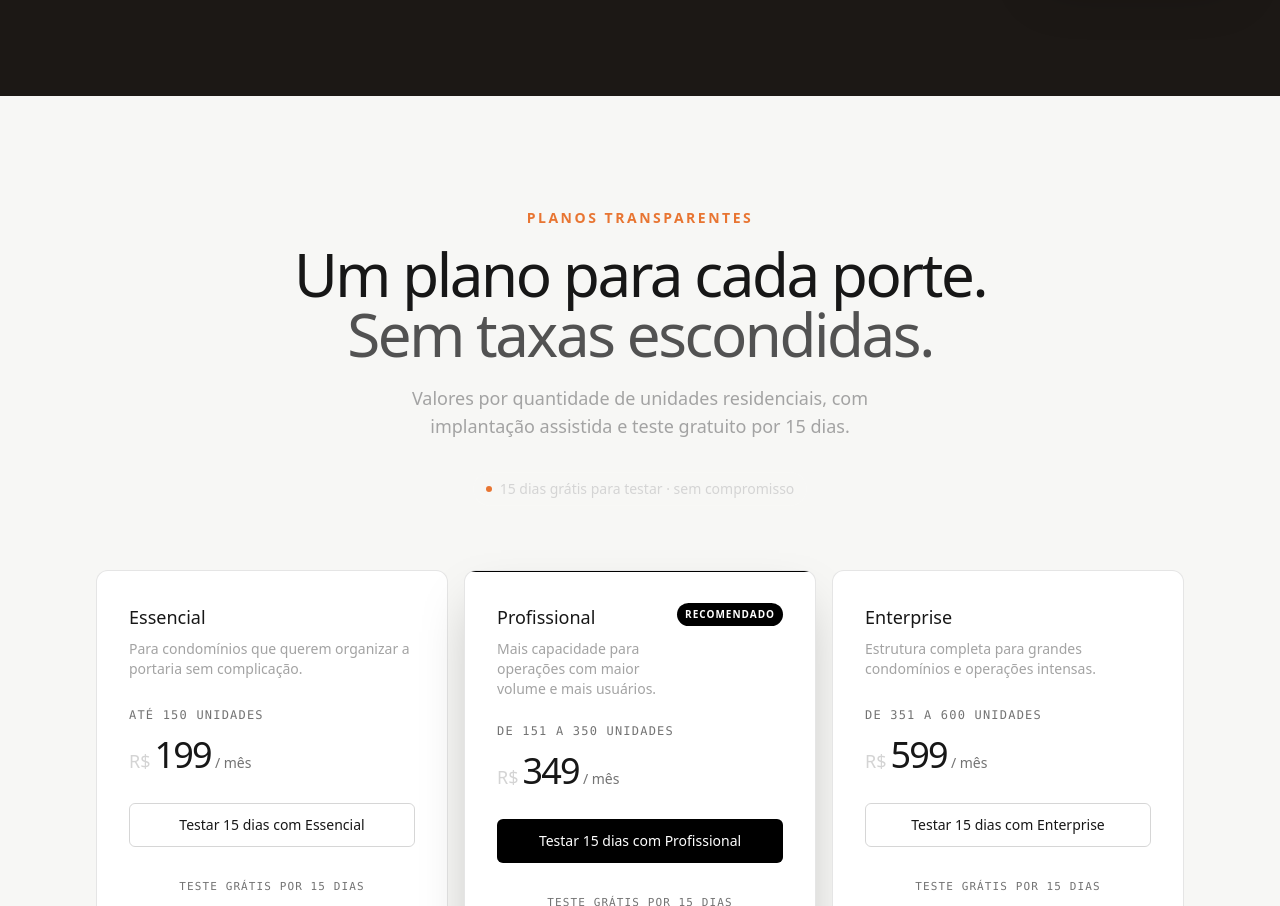
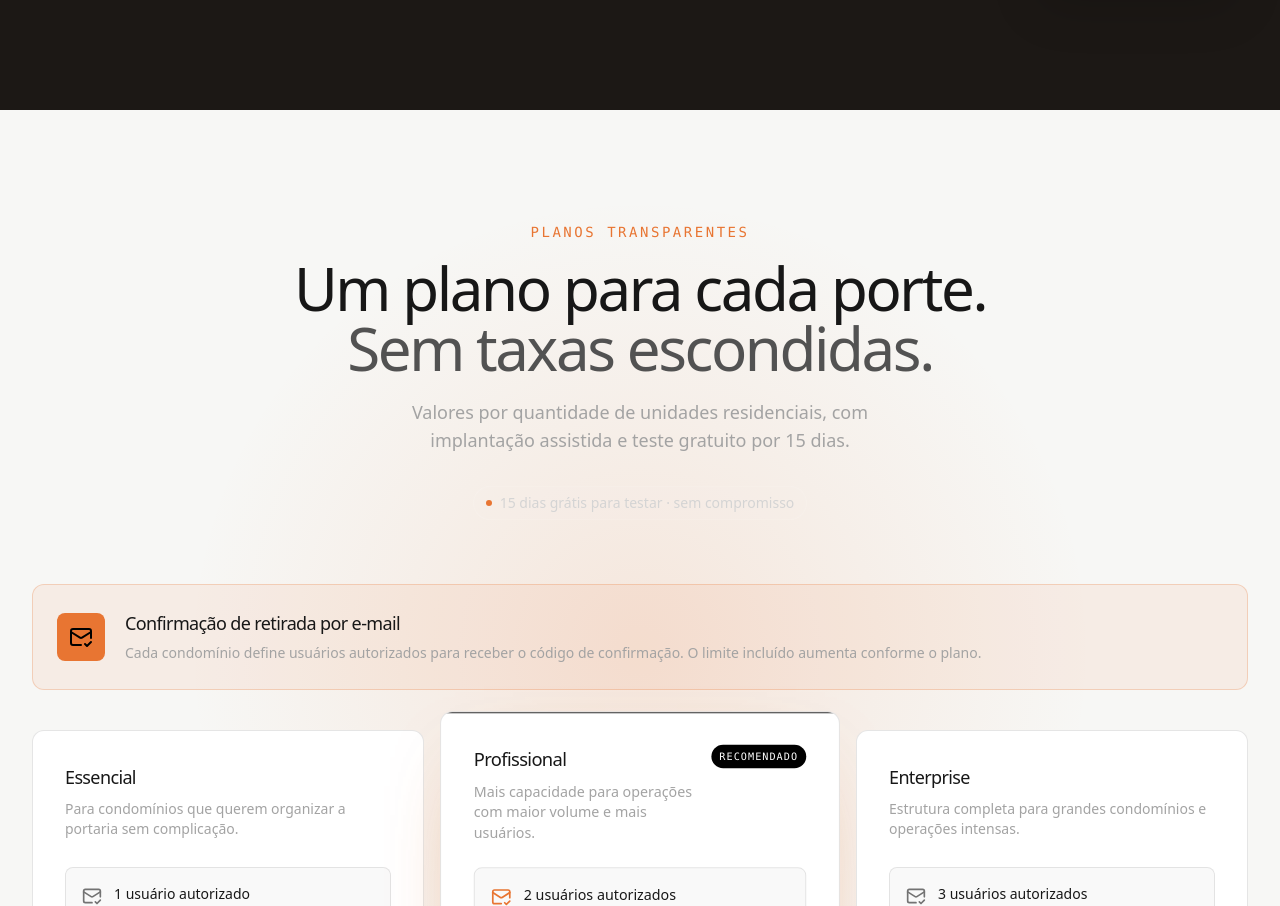
Before and after one commit to edduardoSW/Acex_Portaria, a React (Vite) app: page / in a window 1280 px wide. Shown: the part 1894-2800 px from the top of the page. Built offline with nearby package versions, Linux system fonts and the light colour scheme.

Commit message:
feat: destaca planos e limites de confirmação por email

```diff
--- a/src/components/ui/pricing-section.tsx
+++ b/src/components/ui/pricing-section.tsx
@@ -1,4 +1,4 @@
-import { Check } from 'lucide-react';
+import { Check, MailCheck } from 'lucide-react';
 import { cn } from '../../lib/utils';
 
 export type PricingPlan = {
@@ -7,6 +7,7 @@ export type PricingPlan = {
   range: string;
   price: number | null;
   description: string;
+  confirmationUsers: number | null;
   features: string[];
   featured?: boolean;
 };
@@ -19,8 +20,8 @@ type PricingSectionProps = {
 
 export function PricingSection({ plans, onSelect, onCustom }: PricingSectionProps) {
   return (
-    <section id="planos" className="theme-section relative w-full bg-black py-20 font-sans text-white selection:bg-white selection:text-black sm:py-28">
-      <div className="mx-auto max-w-6xl px-5 sm:px-8">
+    <section id="planos" className="pricing-section theme-section relative w-full overflow-hidden bg-black py-20 font-sans text-white selection:bg-white selection:text-black sm:py-28">
+      <div className="relative mx-auto max-w-7xl px-5 sm:px-8">
         <div className="mb-12 flex flex-col items-center text-center sm:mb-16">
           <p className="mb-4 text-sm font-semibold uppercase tracking-[0.18em] text-acex-teal">Planos transparentes</p>
           <h2 className="max-w-3xl text-balance text-4xl font-medium tracking-[-0.04em] text-white sm:text-5xl md:text-6xl">
@@ -35,13 +36,21 @@ export function PricingSection({ plans, onSelect, onCustom }: PricingSectionProp
           </div>
         </div>
 
-        <div className="grid w-full grid-cols-1 gap-4 lg:grid-cols-3">
+        <div className="pricing-email-banner mb-10 grid gap-5 rounded-xl border border-acex-teal/25 bg-acex-teal/[0.08] p-5 sm:grid-cols-[auto_1fr] sm:items-center sm:p-6">
+          <div className="grid h-12 w-12 place-items-center rounded-lg bg-acex-teal text-black"><MailCheck className="h-6 w-6" /></div>
+          <div>
+            <h3 className="text-lg font-medium text-white">Confirmação de retirada por e-mail</h3>
+            <p className="mt-1 text-sm leading-6 text-neutral-400">Cada condomínio define usuários autorizados para receber o código de confirmação. O limite incluído aumenta conforme o plano.</p>
+          </div>
+        </div>
+
+        <div className="grid w-full grid-cols-1 gap-5 lg:grid-cols-3 lg:items-stretch">
           {plans.map((plan) => (
             <article
               key={plan.key}
               className={cn(
-                'theme-panel relative flex flex-col overflow-hidden rounded-xl border bg-[#050505] p-7 transition-colors sm:p-8',
-                plan.featured ? 'border-white/[0.25] shadow-2xl' : 'border-white/[0.08] hover:border-white/[0.15]',
+                'pricing-card theme-panel relative flex flex-col overflow-hidden rounded-xl border bg-[#050505] p-7 transition-all duration-300 sm:p-8',
+                plan.featured ? 'pricing-card-featured border-acex-teal/60 shadow-2xl lg:-translate-y-3 lg:scale-[1.02]' : 'border-white/[0.08] hover:-translate-y-1 hover:border-white/[0.18]',
               )}
             >
               {plan.featured && <div className="pricing-highlight absolute inset-x-0 top-0 h-px bg-white" />}
@@ -57,10 +66,20 @@ export function PricingSection({ plans, onSelect, onCustom }: PricingSectionProp
                 )}
               </div>
 
+              <div className={cn('pricing-email-limit mb-6 rounded-lg border p-4', plan.featured ? 'border-acex-teal/25 bg-acex-teal/[0.08]' : 'border-white/[0.08] bg-white/[0.025]')}>
+                <div className="flex items-start gap-3">
+                  <MailCheck className={cn('mt-0.5 h-5 w-5 shrink-0', plan.featured ? 'text-acex-teal' : 'text-neutral-500')} />
+                  <div>
+                    <p className="text-sm font-medium text-white">{plan.confirmationUsers} {plan.confirmationUsers === 1 ? 'usuário autorizado' : 'usuários autorizados'}</p>
+                    <p className="mt-1 text-xs leading-5 text-neutral-500">{plan.confirmationUsers === 1 ? 'Recebe' : 'Recebem'} por e-mail o código para confirmar a retirada.</p>
+                  </div>
+                </div>
+              </div>
+
               <p className="mb-3 font-mono text-xs uppercase tracking-widest text-neutral-500">{plan.range}</p>
               <div className="mb-7 flex items-baseline gap-1">
                 <span className="text-lg font-medium text-neutral-300">R$</span>
-                <span className="text-4xl font-medium tracking-[-0.05em]">{plan.price}</span>
+                <span className="text-5xl font-medium tracking-[-0.06em]">{plan.price}</span>
                 <span className="text-sm font-medium text-neutral-500">/ mês</span>
               </div>
 
--- a/src/index.css
+++ b/src/index.css
@@ -91,6 +91,27 @@
   color-scheme: light;
 }
 
+:where(.acex-dark, .acex-light),
+:where(.acex-dark, .acex-light) button,
+:where(.acex-dark, .acex-light) input,
+:where(.acex-dark, .acex-light) select,
+:where(.acex-dark, .acex-light) textarea {
+  font-family: Inter, ui-sans-serif, system-ui, -apple-system, BlinkMacSystemFont, "Segoe UI", sans-serif;
+  font-feature-settings: "cv02", "cv03", "cv04", "cv11";
+}
+
+:where(.acex-dark, .acex-light) h1,
+:where(.acex-dark, .acex-light) h2,
+:where(.acex-dark, .acex-light) h3 {
+  font-weight: 600;
+  letter-spacing: -0.035em;
+}
+
+:where(.acex-dark, .acex-light) .uppercase {
+  font-family: ui-monospace, SFMono-Regular, Menlo, Monaco, Consolas, "Liberation Mono", monospace;
+  font-weight: 500;
+}
+
 .acex-light .acex-surface {
   border-color: rgba(28, 24, 21, 0.1);
   background: #fff;
@@ -156,6 +177,23 @@
 
 .acex-light .pricing-divider {
   background: rgba(0, 0, 0, 0.09);
+}
+
+.pricing-section::before {
+  content: '';
+  position: absolute;
+  inset: 0;
+  pointer-events: none;
+  background: radial-gradient(circle at 50% 35%, rgba(232, 117, 50, 0.13), transparent 38%);
+}
+
+.pricing-card-featured {
+  box-shadow: 0 30px 80px -42px rgba(232, 117, 50, 0.72);
+}
+
+.acex-light .pricing-email-limit {
+  border-color: rgba(0, 0, 0, 0.09);
+  background: rgba(0, 0, 0, 0.025);
 }
 
 .acex-light .bg-black {
@@ -248,8 +286,9 @@
   border-radius: 0.75rem;
 }
 
-.acex-dark .font-black {
-  font-weight: 700;
+.acex-dark .font-black,
+.acex-light .font-black {
+  font-weight: 600;
 }
 
 .acex-dark input:not([type='range']):not([type='checkbox']):not([type='radio']),
--- a/src/pages/LandingPage.tsx
+++ b/src/pages/LandingPage.tsx
@@ -25,6 +25,7 @@ type Plan = {
   range: string;
   price: number | null;
   description: string;
+  confirmationUsers: number | null;
   features: string[];
   featured?: boolean;
 };
@@ -36,6 +37,7 @@ const plans: Plan[] = [
     range: 'Até 150 unidades',
     price: 199,
     description: 'Para condomínios que querem organizar a portaria sem complicação.',
+    confirmationUsers: 1,
     features: ['Cadastro de moradores', 'Controle de encomendas', 'Avisos aos moradores', 'Histórico de retiradas'],
   },
   {
@@ -44,6 +46,7 @@ const plans: Plan[] = [
     range: 'De 151 a 350 unidades',
     price: 349,
     description: 'Mais capacidade para operações com maior volume e mais usuários.',
+    confirmationUsers: 2,
     features: ['Tudo do Essencial', 'Múltiplos porteiros', 'Códigos de retirada', 'Painel administrativo completo'],
     featured: true,
   },
@@ -53,6 +56,7 @@ const plans: Plan[] = [
     range: 'De 351 a 600 unidades',
     price: 599,
     description: 'Estrutura completa para grandes condomínios e operações intensas.',
+    confirmationUsers: 3,
     features: ['Tudo do Profissional', 'Maior volume operacional', 'Gestão avançada de acessos', 'Atendimento prioritário'],
   },
 ];
@@ -73,6 +77,7 @@ function calculatePlan(units: number): Plan {
     range: 'Acima de 600 unidades',
     price: null,
     description: 'Uma proposta desenhada para a estrutura e o volume da sua operação.',
+    confirmationUsers: null,
     features: ['Escala personalizada', 'Implantação assistida', 'Condições comerciais sob medida'],
   };
 }
```
Also changed, not shown: 1 other file (tests, documents, lock files or other folders).
